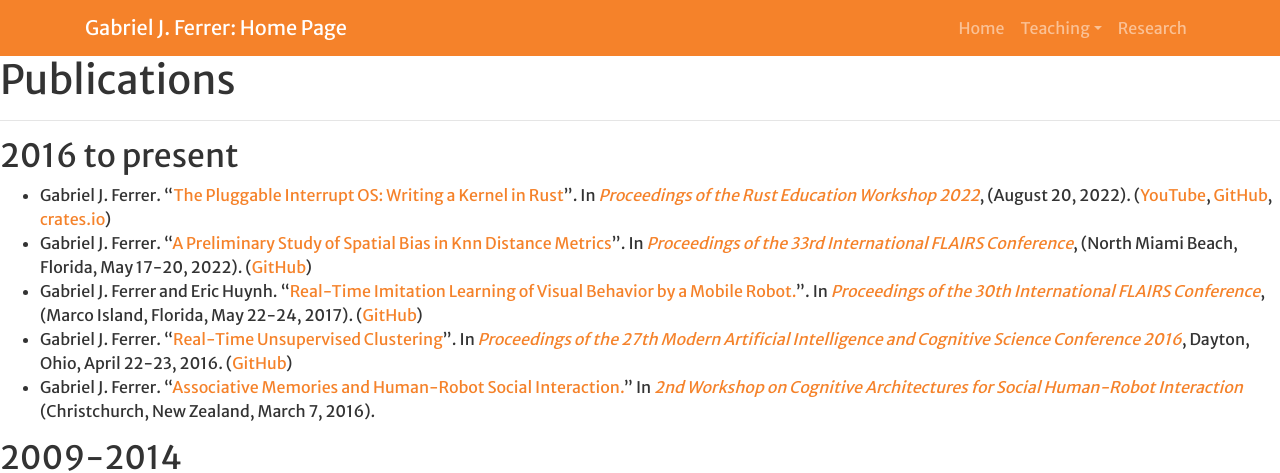
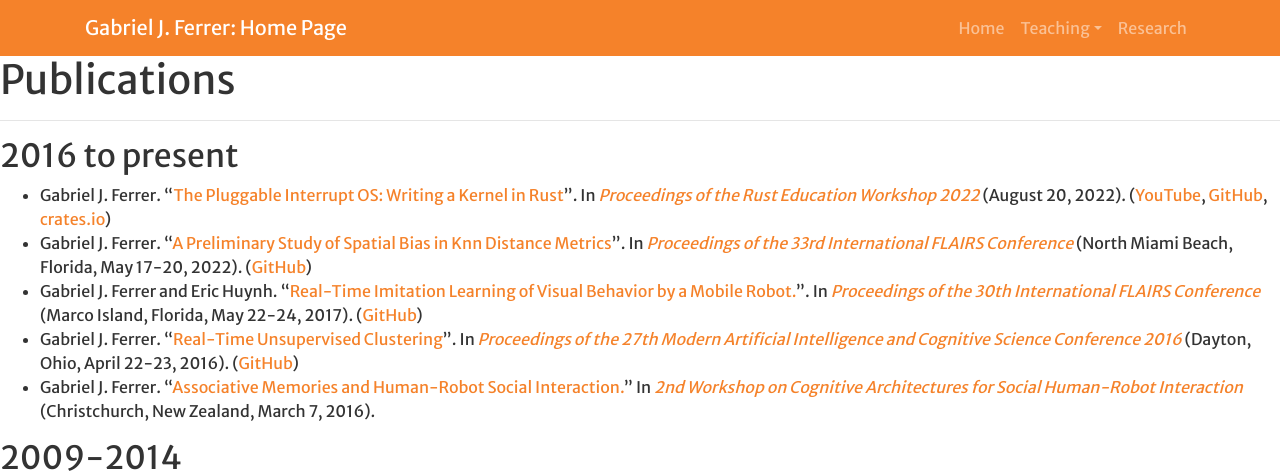
Before and after one commit to gjf2a/gjf2a.github.io, a Jekyll site: the page built from research.md, in a window 1280 px wide and 1395 px high. Shown: the top 473 px of the window. Built offline with Jekyll 4.4.1, drawn with Linux system fonts in a browser that asks for light colours; a script that is not in the unit is left out; our own code applies the rules of GitHub Pages for plain Markdown files.

Commit message:
Minor edits.

```diff
--- a/research.md
+++ b/research.md
@@ -6,10 +6,10 @@ layout: default
 <hr>
 
 ## 2016 to present
-* Gabriel J. Ferrer. "[The Pluggable Interrupt OS: Writing a Kernel in Rust](assets/publications/RustEducation2022.pdf)". In *[Proceedings of the Rust Education Workshop 2022](https://rust-edu.org/workshop/proceedings.pdf)*, (August 20, 2022). ([YouTube](https://www.youtube.com/watch?v=koYSvETs03o&list=PL85XCvVPmGQhVCcPkmgbMUfJv4iGVixj-&index=8), [GitHub](https://github.com/gjf2a/pluggable_interrupt_os), [crates.io](https://crates.io/crates/pluggable_interrupt_os))
-* Gabriel J. Ferrer. "[A Preliminary Study of Spatial Bias in Knn Distance Metrics](assets/publications/flairs2020.pdf)". In *[Proceedings of the 33rd International FLAIRS Conference](https://www.aaai.org/Library/FLAIRS/flairs20contents.php)*, (North Miami Beach, Florida, May 17-20, 2022). ([GitHub](https://github.com/gjf2a/flairs33))
-* Gabriel J. Ferrer and Eric Huynh. "[Real-Time Imitation Learning of Visual Behavior by a Mobile Robot.](assets/publications/flairs2017.pdf)". In *[Proceedings of the 30th International FLAIRS Conference](https://www.aaai.org/Library/FLAIRS/flairs17contents.php)*, (Marco Island, Florida, May 22-24, 2017). ([GitHub](https://github.com/E-R-C/FLAIRS30-BSOC))
-* Gabriel J. Ferrer. "[Real-Time Unsupervised Clustering](assets/publications/RealTimeCluster.pdf)". In *[Proceedings of the 27th Modern Artificial Intelligence and Cognitive Science Conference 2016](http://ceur-ws.org/Vol-1584/)*, Dayton, Ohio, April 22-23, 2016. ([GitHub](https://github.com/gjf2a/maics2016))
+* Gabriel J. Ferrer. "[The Pluggable Interrupt OS: Writing a Kernel in Rust](assets/publications/RustEducation2022.pdf)". In *[Proceedings of the Rust Education Workshop 2022](https://rust-edu.org/workshop/proceedings.pdf)* (August 20, 2022). ([YouTube](https://www.youtube.com/watch?v=koYSvETs03o&list=PL85XCvVPmGQhVCcPkmgbMUfJv4iGVixj-&index=8), [GitHub](https://github.com/gjf2a/pluggable_interrupt_os), [crates.io](https://crates.io/crates/pluggable_interrupt_os))
+* Gabriel J. Ferrer. "[A Preliminary Study of Spatial Bias in Knn Distance Metrics](assets/publications/flairs2020.pdf)". In *[Proceedings of the 33rd International FLAIRS Conference](https://www.aaai.org/Library/FLAIRS/flairs20contents.php)* (North Miami Beach, Florida, May 17-20, 2022). ([GitHub](https://github.com/gjf2a/flairs33))
+* Gabriel J. Ferrer and Eric Huynh. "[Real-Time Imitation Learning of Visual Behavior by a Mobile Robot.](assets/publications/flairs2017.pdf)". In *[Proceedings of the 30th International FLAIRS Conference](https://www.aaai.org/Library/FLAIRS/flairs17contents.php)* (Marco Island, Florida, May 22-24, 2017). ([GitHub](https://github.com/E-R-C/FLAIRS30-BSOC))
+* Gabriel J. Ferrer. "[Real-Time Unsupervised Clustering](assets/publications/RealTimeCluster.pdf)". In *[Proceedings of the 27th Modern Artificial Intelligence and Cognitive Science Conference 2016](http://ceur-ws.org/Vol-1584/)* (Dayton, Ohio, April 22-23, 2016). ([GitHub](https://github.com/gjf2a/maics2016))
 * Gabriel J. Ferrer. "[Associative Memories and Human-Robot Social Interaction.](https://arxiv.org/pdf/1602.08158.pdf)" In *[2nd Workshop on Cognitive Architectures for Social Human-Robot Interaction](https://arxiv.org/html/1602.01868v1)* (Christchurch, New Zealand, March 7, 2016).
 
 ## 2009-2014
```
